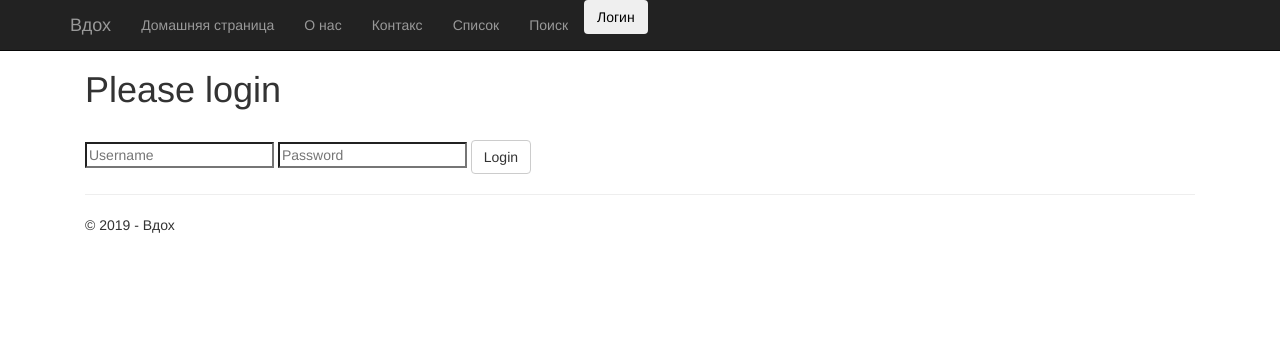
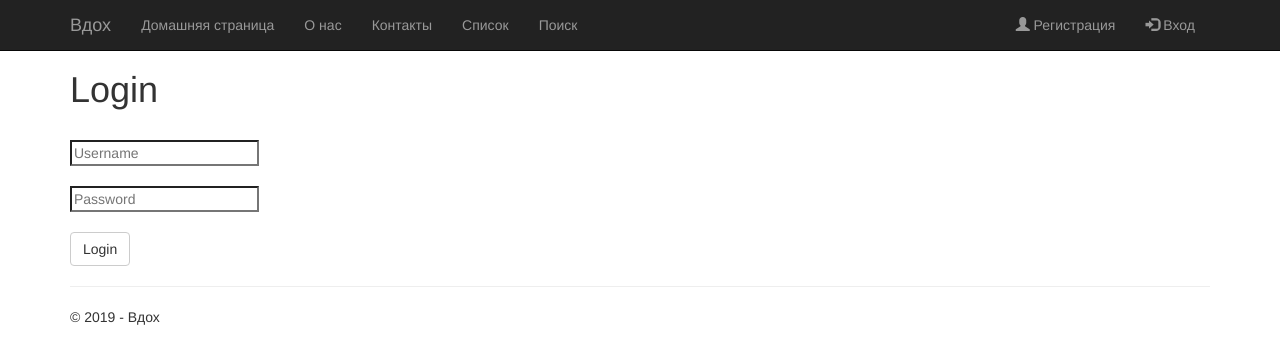
Before and after one commit to TGC-T/crowd, a Flask app: page /login in a window 1280 px wide. Shown: the top 364 px of the page. Run offline with Flask 2, Linux system fonts and the light colour scheme; some libraries are stand-ins or nearby versions.

Commit message:
Fixing dates and titles

```diff
--- a/app.py
+++ b/app.py
@@ -105,7 +105,7 @@ def login():
             error = 'Неверные авторизация.'
         else:
             return redirect(url_for('home'))
-    return render_template('login.html', error=error, year=datetime.now().year)
+    return render_template('login.html',title = 'Вход', error=error, year=datetime.now().year)
 
 def addCrowd(name,description,amounttoget,org):
     addcrowdposttodb(name, description, org, int(amounttoget))
@@ -175,7 +175,7 @@ def getall():
         post = {'name': i['name'], 'description': i['description'],
                 'amounttoget': i['amounttoget'], 'wegot': i['wegot'], '_id': i['_id'], 'org': i['org'], 'persent':int(i['wegot']/i['amounttoget'] * 100)}
         result.append(post)
-    return render_template('getall.html', posts=result, title="Список всех краудов")
+    return render_template('getall.html', year=datetime.now().year, posts=result, title="Список всех краудов")
 
 
 def getTop3Crowd():
@@ -219,8 +219,9 @@ def search():
                 'amounttoget': i['amounttoget'], 'wegot': i['wegot'], '_id': i['_id'], 'org': i['org'], 'persent':int(i['wegot']/i['amounttoget'] * 100)}
             if name in post['name']:
                 result.append(post)
-        return render_template('search.html', posts = result)
-    return render_template('search.html')
+        return render_template('search.html', posts = result,
+                               title='Поиск', year=datetime.now().year)
+    return render_template('search.html', title='Поиск', year=datetime.now().year)
 @app.route('/contact')
 def contact():
     """Renders the contact page."""
--- a/templates/layout.html
+++ b/templates/layout.html
@@ -19,33 +19,25 @@
                     <span class="icon-bar"></span>
                     <span class="icon-bar"></span>
                 </button>
-                <a href="" class="navbar-brand">Вдох</a>
+                <a href="/" class="navbar-brand">Вдох</a>
             </div>
             <div class="navbar-collapse collapse">
                 <ul class="nav navbar-nav">
                     <li><a href="{{ url_for('home') }}">Домашняя страница</a></li>
                     <li><a href="{{ url_for('about') }}">О нас</a></li>
-                    <li><a href="{{ url_for('contact') }}">Контакс</a></li>
+                    <li><a href="{{ url_for('contact') }}">Контакты</a></li>
                     <li><a href="{{ url_for('getall') }}">Список</a></li>
                     <li><a href="{{ url_for('search') }}">Поиск</a></li>
                 </ul>
+                    <ul class="nav navbar-nav navbar-right">
+                        <li><a href="#"><span class="glyphicon glyphicon-user"></span> Регистрация</a></li>
+                        <li><a href="{{ url_for('login') }}"><span class="glyphicon glyphicon-log-in"></span> Вход</a></li>
+                        </div>
 
-                <div class="btn-group" float:right>
-                    <button type="button" class="btn btn-secondary dropdown-toggle" data-toggle="dropdown"
-                        aria-haspopup="true" aria-expanded="false" style="right: -1px">
-                        Логин
-                    </button>
-                    <div class="dropdown-menu">
-                        <a class="dropdown-item" href="{{ url_for('login') }}">Логин</a>
-                        <div class="dropdown-divider"></div>
-                        <a class="dropdown-item" href="#">Регистрация</a>
-                    </div>
-                </div>
+        </div>
 
+    </div>
 
-            </div>
-        </div>
-    </div>
 
     <div class="container body-content">
         {% block content %}{% endblock %}
@@ -59,7 +51,6 @@
     <script src="/static/scripts/bootstrap.js"></script>
     <script src="/static/scripts/respond.js"></script>
     {% block scripts %}{% endblock %}
-
 </body>
 
 </html>
--- a/templates/login.html
+++ b/templates/login.html
@@ -3,14 +3,13 @@
 {% block content %}
 
 
-<div class="container">
-  <h1>Please login</h1>
+<h1>Login</h1>
 <br>
 <form action="" method="post">
   <input type="text" placeholder="Username" name="username" value="{{
-      request.form.username }}">
+      request.form.username }}"><br><br>
   <input type="password" placeholder="Password" name="password" value="{{
-      request.form.password }}">
+      request.form.password }}"><br><br>
   <input class="btn btn-default" type="submit" value="Login">
 </form>
 {% if error %}
```
Lines whose indentation alone changed are shown as unchanged.
